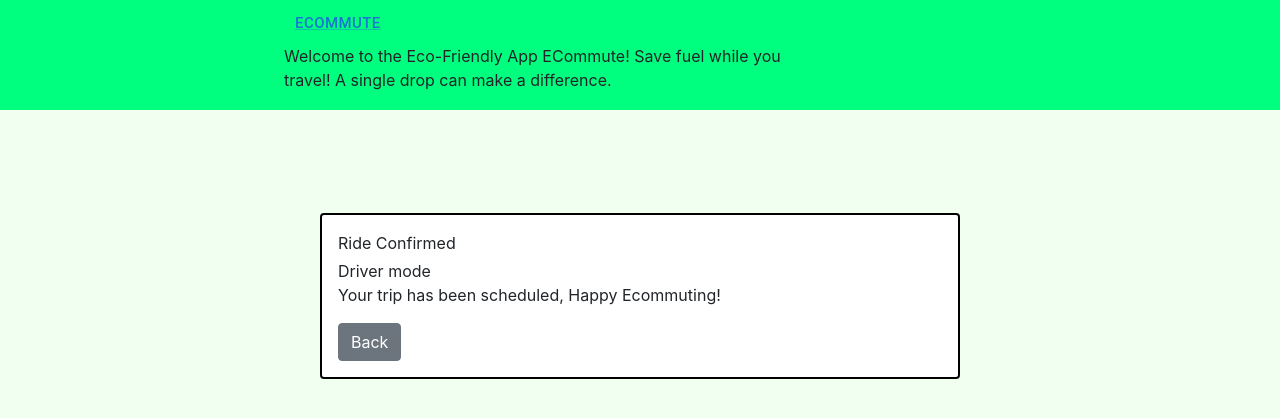
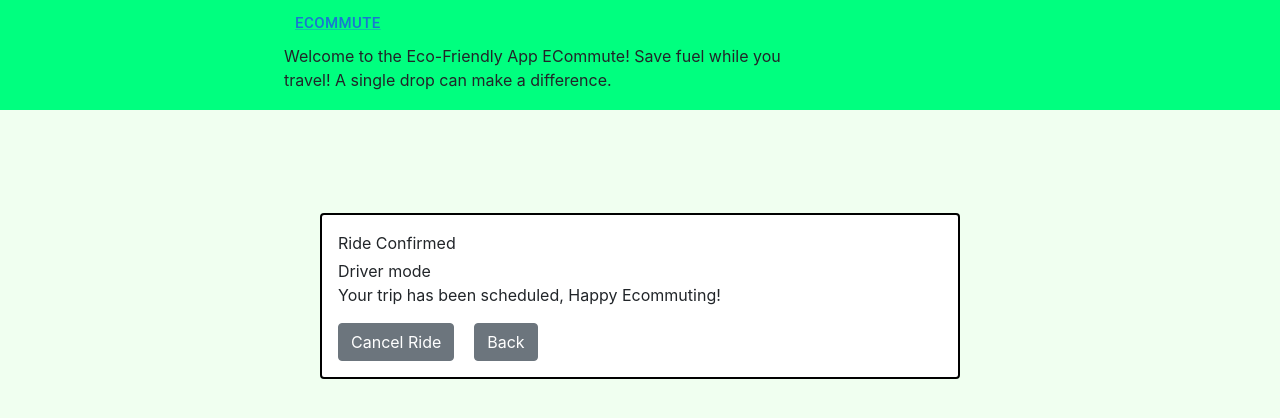
Before and after one commit to ssaditya/Ecommute-SE_Project, a React (Create React App) app in the folder src/webapp/myreact/: page /driverconfirmation in a window 1280 px wide. Shown: the top 418 px of the page. Built offline with nearby package versions, Linux system fonts and the light colour scheme; no server answers.

Commit message:
Replace deleteTripMappingByDriver API with deleteTrip API

```diff
--- a/src/webapp/myreact/src/components/DriverConfirmationComponent.js
+++ b/src/webapp/myreact/src/components/DriverConfirmationComponent.js
@@ -27,7 +27,7 @@ function DriverConfirmation(props) {
     })
       .then(function (response) {
         console.log(response);
-        console.log("RRR");
+        //console.log("RRR");
         setTripId(response.data.data.length);
       })
       .catch(function (error) {
@@ -59,6 +59,9 @@ function DriverConfirmation(props) {
           <Button style={{ marginRight: 20 }}><Link style={{ textDecoration: "none", color: "white" }} to="/home">
             Home
           </Link></Button>*/}
+          <Button style={{ marginRight: 20 }} onClick={deleteTrip}><Link style={{ textDecoration: "none", color: "white" }} to="/driver">
+            Cancel Ride
+          </Link></Button>
           <Button style={{ marginRight: 20 }}><Link style={{ textDecoration: "none", color: "white" }} to="/driver">
             Back
           </Link></Button>
```
